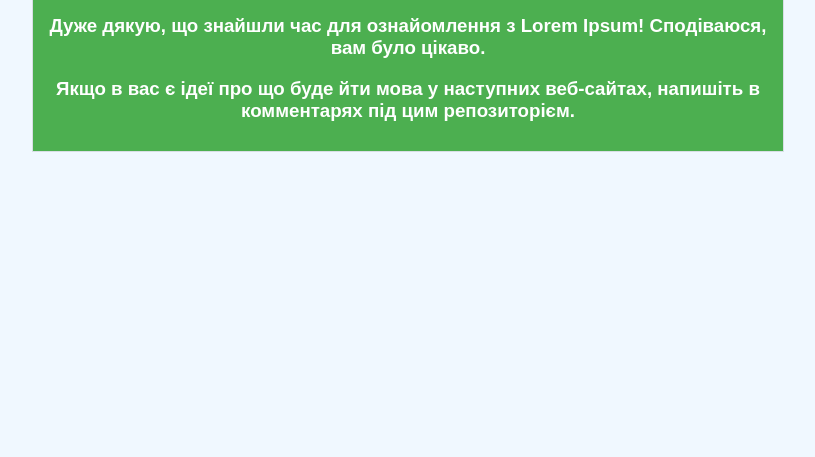
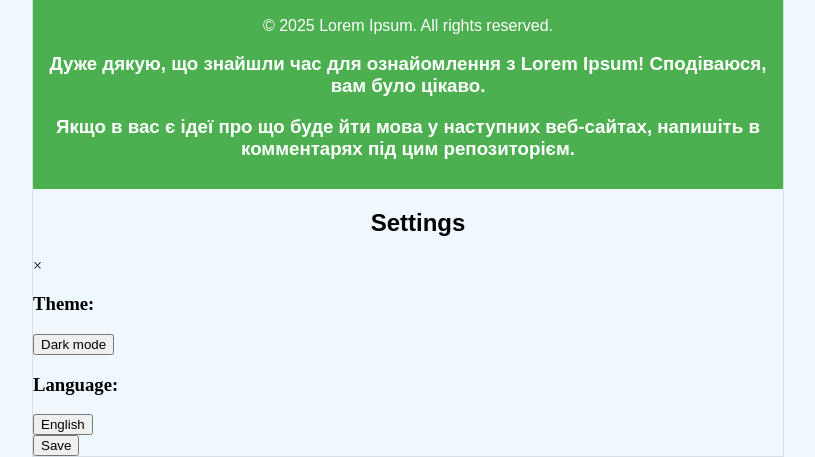
Before and after one commit to Krokodille777/aboutloremIpsum, a plain HTML site: page index.html in a window 1280 px wide. Shown: the part 1751-2208 px from the top of the page, without its empty margins (232-1047 px from the left). Before the commit the page ends 1903 px from the top, so only its background shows below. Drawn offline with Linux system fonts and the light colour scheme.

Commit message:
Add additional content sections and settings modal for user preferences

```diff
--- a/index.html
+++ b/index.html
@@ -17,6 +17,7 @@
         <div class = "contentBox">
             <div id = "firstSlide">
                 <h2 id ="intro">Ознайомлення</h2>
+                <hr>
                 <div class = "content1">
                     <p>Lorem ipseum dolor sit amet ...,  цей вираз такий ж популярний як і "hello, world!" серед програмістів.
                         Незважаючи на те, де його використовують, Lorum Ipsum залишається стандартом де-факто для тексту-заповнювача в галузі друку та веб-дизайну.
@@ -24,9 +25,12 @@
                     </p>
                     <img id = "LoremIpsumphoto" alt = "Lorem Ipsum">
                 </div>
+                <hr class = "finishSlidehr">
             </div>
+
             <div id = "secondSlide">
                 <h2 id = "secondh2">З Чого Все Почалося?</h2>
+                <hr>
                 <div class = "content2">
                     <img id="Cicero" alt = "Cicero">
                     <p>А все почалося ще в далекому 45 році до нашої ери, у самому серці Римської імперії.
@@ -73,6 +77,26 @@
 
         <div class = "Xtras">
             <button id = "scrollToTopBtn">▲</button>
+
+            <div class = "settingsModal">
+                <div class = "settings-header">
+                    <h2>Settings</h2>
+                    <span class="close-btn">&times;</span>
+                </div>
+                <div class = "settings-content">
+                    <div id = "Theme">
+                        <h3>Theme:</h3>
+                        <button id = "toggleThemeBtn">Dark mode</button>
+                    </div>
+                    <div id = "EngOrUkr">
+                        <h3>Language:</h3>
+                        <button id = "toggleLanguageBtn">English</button>
+                    </div>
+                </div>
+                <div class = "settings-footer">
+                    <button id = "saveChangesBtn">Save</button>
+                </div>
+            </div>
         </div>
         <script src="script.js"></script>
     </body>
```
